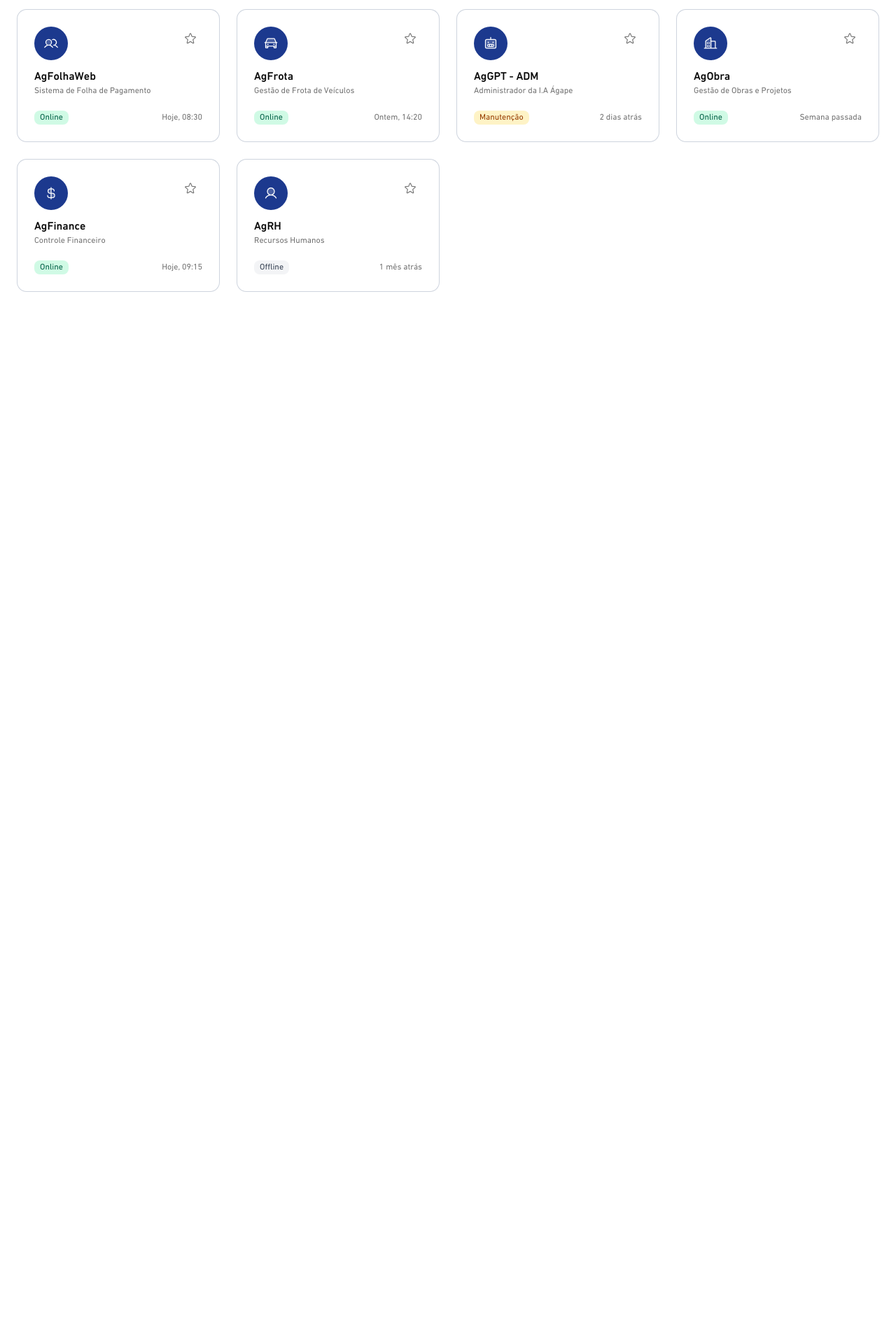
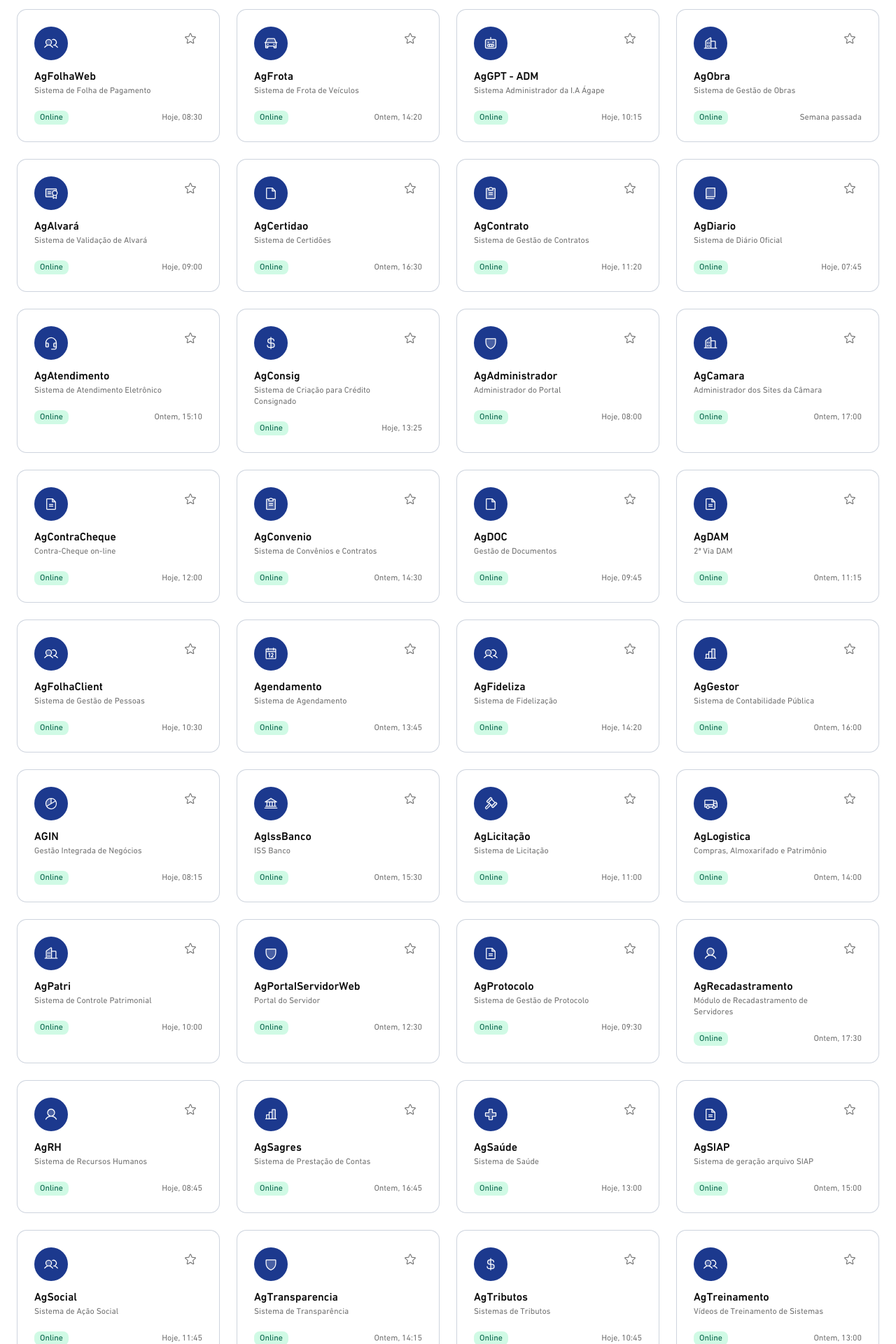
Before and after one commit to GuilhermeSantosUI/agportalweb, a React (Vite) app: page /dashboard in a window 1280 px wide. Shown: the part 540-2460 px from the top of the page at 70% size. Before the commit the page ends 1013 px from the top, so only its background shows below. Built offline with nearby package versions, Linux system fonts and the light colour scheme.

Commit message:
feat(modules): atualizar e expandir a lista de módulos com novos sistemas e melhorias nas descrições

```diff
--- a/src/pages/modules-mock.ts
+++ b/src/pages/modules-mock.ts
@@ -1,8 +1,22 @@
 import {
+  Bank,
+  Book,
   Buildings,
+  Calendar,
   Car,
+  Certificate,
+  ChartBar,
+  ChartPie,
+  ClipboardText,
   CurrencyDollar,
+  FileIcon,
+  FileText,
+  FirstAid,
+  Gavel,
+  Headset,
   Robot,
+  Shield,
+  Truck,
   User,
   Users,
 } from '@phosphor-icons/react';
@@ -19,7 +33,7 @@ export const modules = [
   {
     id: 'agfrota',
     title: 'AgFrota',
-    subtitle: 'Gestão de Frota de Veículos',
+    subtitle: 'Sistema de Frota de Veículos',
     Icon: Car,
     status: 'online',
     lastAccess: 'Ontem, 14:20',
@@ -27,33 +41,297 @@ export const modules = [
   {
     id: 'aggpt-adm',
     title: 'AgGPT - ADM',
-    subtitle: 'Administrador da I.A Ágape',
+    subtitle: 'Sistema Administrador da I.A Ágape',
     Icon: Robot,
-    status: 'manutenção',
-    lastAccess: '2 dias atrás',
+    status: 'online',
+    lastAccess: 'Hoje, 10:15',
   },
   {
     id: 'agobra',
     title: 'AgObra',
-    subtitle: 'Gestão de Obras e Projetos',
+    subtitle: 'Sistema de Gestão de Obras',
     Icon: Buildings,
     status: 'online',
     lastAccess: 'Semana passada',
   },
   {
-    id: 'agfinance',
-    title: 'AgFinance',
-    subtitle: 'Controle Financeiro',
+    id: 'agalvara',
+    title: 'AgAlvará',
+    subtitle: 'Sistema de Validação de Alvará',
+    Icon: Certificate,
+    status: 'online',
+    lastAccess: 'Hoje, 09:00',
+  },
+  {
+    id: 'agcertidao',
+    title: 'AgCertidao',
+    subtitle: 'Sistema de Certidões',
+    Icon: FileIcon,
+    status: 'online',
+    lastAccess: 'Ontem, 16:30',
+  },
+  {
+    id: 'agcontrato',
+    title: 'AgContrato',
+    subtitle: 'Sistema de Gestão de Contratos',
+    Icon: ClipboardText,
+    status: 'online',
+    lastAccess: 'Hoje, 11:20',
+  },
+  {
+    id: 'agdiario',
+    title: 'AgDiario',
+    subtitle: 'Sistema de Diário Oficial',
+    Icon: Book,
+    status: 'online',
+    lastAccess: 'Hoje, 07:45',
+  },
+  {
+    id: 'agatendimento',
+    title: 'AgAtendimento',
+    subtitle: 'Sistema de Atendimento Eletrônico',
+    Icon: Headset,
+    status: 'online',
+    lastAccess: 'Ontem, 15:10',
+  },
+  {
+    id: 'agconsig',
+    title: 'AgConsig',
+    subtitle: 'Sistema de Criação para Crédito Consignado',
     Icon: CurrencyDollar,
     status: 'online',
-    lastAccess: 'Hoje, 09:15',
+    lastAccess: 'Hoje, 13:25',
+  },
+  {
+    id: 'agadministrador',
+    title: 'AgAdministrador',
+    subtitle: 'Administrador do Portal',
+    Icon: Shield,
+    status: 'online',
+    lastAccess: 'Hoje, 08:00',
+  },
+  {
+    id: 'agcamara',
+    title: 'AgCamara',
+    subtitle: 'Administrador dos Sites da Câmara',
+    Icon: Buildings,
+    status: 'online',
+    lastAccess: 'Ontem, 17:00',
+  },
+  {
+    id: 'agcontracheque',
+    title: 'AgContraCheque',
+    subtitle: 'Contra-Cheque on-line',
+    Icon: FileText,
+    status: 'online',
+    lastAccess: 'Hoje, 12:00',
+  },
+  {
+    id: 'agconvenio',
+    title: 'AgConvenio',
+    subtitle: 'Sistema de Convênios e Contratos',
+    Icon: ClipboardText,
+    status: 'online',
+    lastAccess: 'Ontem, 14:30',
+  },
+  {
+    id: 'agdoc',
+    title: 'AgDOC',
+    subtitle: 'Gestão de Documentos',
+    Icon: FileIcon,
+    status: 'online',
+    lastAccess: 'Hoje, 09:45',
+  },
+  {
+    id: 'agdam',
+    title: 'AgDAM',
+    subtitle: '2ª Via DAM',
+    Icon: FileText,
+    status: 'online',
+    lastAccess: 'Ontem, 11:15',
+  },
+  {
+    id: 'agfolhaclient',
+    title: 'AgFolhaClient',
+    subtitle: 'Sistema de Gestão de Pessoas',
+    Icon: Users,
+    status: 'online',
+    lastAccess: 'Hoje, 10:30',
+  },
+  {
+    id: 'agendamento',
+    title: 'Agendamento',
+    subtitle: 'Sistema de Agendamento',
+    Icon: Calendar,
+    status: 'online',
+    lastAccess: 'Ontem, 13:45',
+  },
+  {
+    id: 'agfideliza',
+    title: 'AgFideliza',
+    subtitle: 'Sistema de Fidelização',
+    Icon: Users,
+    status: 'online',
+    lastAccess: 'Hoje, 14:20',
+  },
+  {
+    id: 'aggestor',
+    title: 'AgGestor',
+    subtitle: 'Sistema de Contabilidade Pública',
+    Icon: ChartBar,
+    status: 'online',
+    lastAccess: 'Ontem, 16:00',
+  },
+  {
+    id: 'agin',
+    title: 'AGIN',
+    subtitle: 'Gestão Integrada de Negócios',
+    Icon: ChartPie,
+    status: 'online',
+    lastAccess: 'Hoje, 08:15',
+  },
+  {
+    id: 'agissbanco',
+    title: 'AglssBanco',
+    subtitle: 'ISS Banco',
+    Icon: Bank,
+    status: 'online',
+    lastAccess: 'Ontem, 15:30',
+  },
+  {
+    id: 'aglicitacao',
+    title: 'AgLicitação',
+    subtitle: 'Sistema de Licitação',
+    Icon: Gavel,
+    status: 'online',
+    lastAccess: 'Hoje, 11:00',
+  },
+  {
+    id: 'aglogistica',
+    title: 'AgLogistica',
+    subtitle: 'Compras, Almoxarifado e Patrimônio',
+    Icon: Truck,
+    status: 'online',
+    lastAccess: 'Ontem, 14:00',
+  },
+  {
+    id: 'agpatri',
+    title: 'AgPatri',
+    subtitle: 'Sistema de Controle Patrimonial',
+    Icon: Buildings,
+    status: 'online',
+    lastAccess: 'Hoje, 10:00',
+  },
+  {
+    id: 'agportal',
+    title: 'AgPortaIServidorWeb',
+    subtitle: 'Portal do Servidor',
+    Icon: Shield,
+    status: 'online',
+    lastAccess: 'Ontem, 12:30',
+  },
+  {
+    id: 'agprotocolo',
+    title: 'AgProtocolo',
+    subtitle: 'Sistema de Gestão de Protocolo',
+    Icon: FileText,
+    status: 'online',
+    lastAccess: 'Hoje, 09:30',
+  },
+  {
+    id: 'agrecadastramento',
+    title: 'AgRecadastramento',
+    subtitle: 'Módulo de Recadastramento de Servidores',
+    Icon: User,
+    status: 'online',
+    lastAccess: 'Ontem, 17:30',
   },
   {
     id: 'agrh',
     title: 'AgRH',
-    subtitle: 'Recursos Humanos',
+    subtitle: 'Sistema de Recursos Humanos',
     Icon: User,
-    status: 'offline',
-    lastAccess: '1 mês atrás',
+    status: 'online',
+    lastAccess: 'Hoje, 08:45',
+  },
+  {
+    id: 'agsagres',
+    title: 'AgSagres',
+    subtitle: 'Sistema de Prestação de Contas',
+    Icon: ChartBar,
+    status: 'online',
+    lastAccess: 'Ontem, 16:45',
+  },
+  {
+    id: 'agsaude',
+    title: 'AgSaúde',
+    subtitle: 'Sistema de Saúde',
+    Icon: FirstAid,
+    status: 'online',
+    lastAccess: 'Hoje, 13:00',
+  },
+  {
+    id: 'agsiap',
+    title: 'AgSIAP',
+    subtitle: 'Sistema de geração arquivo SIAP',
+    Icon: FileText,
+    status: 'online',
+    lastAccess: 'Ontem, 15:00',
+  },
+  {
+    id: 'agsocial',
+    title: 'AgSocial',
+    subtitle: 'Sistema de Ação Social',
+    Icon: Users,
+    status: 'online',
+    lastAccess: 'Hoje, 11:45',
+  },
+  {
+    id: 'agtransparencia',
+    title: 'AgTransparencia',
+    subtitle: 'Sistema de Transparência',
+    Icon: Shield,
+    status: 'online',
+    lastAccess: 'Ontem, 14:15',
+  },
+  {
+    id: 'agtributos',
+    title: 'AgTributos',
+    subtitle: 'Sistemas de Tributos',
+    Icon: CurrencyDollar,
+    status: 'online',
+    lastAccess: 'Hoje, 10:45',
+  },
+  {
+    id: 'agtreinamento',
+    title: 'AgTreinamento',
+    subtitle: 'Vídeos de Treinamento de Sistemas',
+    Icon: Users,
+    status: 'online',
+    lastAccess: 'Ontem, 13:00',
+  },
+  {
+    id: 'agusuarios',
+    title: 'AgUsuarios',
+    subtitle: 'Cadastro de Usuários',
+    Icon: User,
+    status: 'online',
+    lastAccess: 'Hoje, 08:00',
+  },
+  {
+    id: 'agcemiterio',
+    title: 'Cemitério',
+    subtitle: 'Sistema de Cemitério',
+    Icon: Buildings,
+    status: 'online',
+    lastAccess: 'Ontem, 16:20',
+  },
+  {
+    id: 'e-gin',
+    title: 'E-GIN',
+    subtitle: 'Gestão Integrada de Negócios',
+    Icon: ChartPie,
+    status: 'online',
+    lastAccess: 'Hoje, 12:30',
   },
 ];
```
